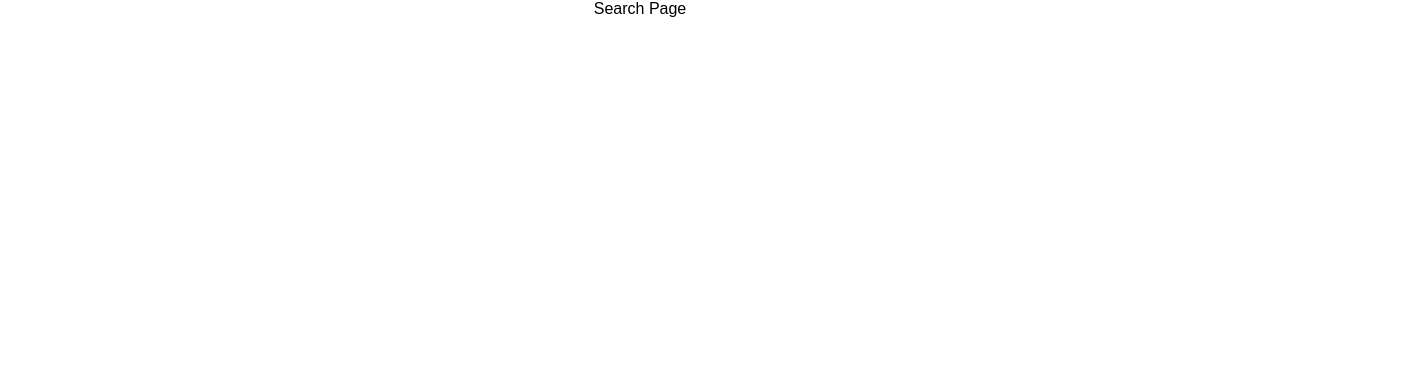
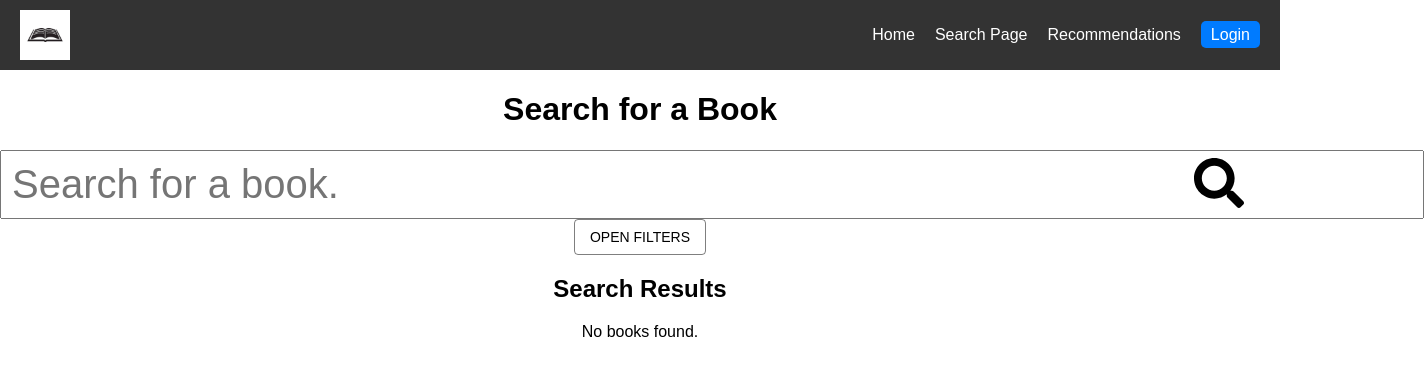
Before and after one commit to mckennareale/BookTalk, a React (Create React App) app in the folder book-app/: page /search in a window 1280 px wide. Shown: the top 376 px of the page, 1424 px wide, since content can reach past the window. Built offline with nearby package versions, Linux system fonts and the light colour scheme.

Commit message:
added a basic layout for a navigation bar and started functionality for a search page

```diff
--- a/book-app/src/App.js
+++ b/book-app/src/App.js
@@ -13,6 +13,7 @@ import LoginPage from './pages/LoginPage';
 import OnboardingPage from './pages/OnboardingPage';
 import RecsPage from './pages/RecsPage';
 import SearchPage from './pages/SearchPage';
+import NavigationBar from './components/NavigationBar';
 
 const theme = createTheme({
   typography: {
@@ -57,6 +58,7 @@ const theme = createTheme({
 function App() {
   return (
     <ThemeProvider theme={theme}>
+      <NavigationBar />
       <div className="App">
         <Routes>
           <Route path="/" element={<HomePage />} />
--- /dev/null
+++ b/book-app/src/components/NavigationBar.js
@@ -0,0 +1,28 @@
+import React from 'react';
+import { Link } from 'react-router-dom'; // Import Link for navigation
+import logo from '../assets/logo.png'; // Adjust the path if necessary
+import '../css/NavigationBar.css'; // Optional: Import a CSS file for styling
+
+const NavigationBar = () => {
+  return (
+    <nav className="navbar">
+      <img src={logo} alt="Logo" className="logo" />
+      <ul className="nav-links">
+        <li>
+          <Link to="/">Home</Link>
+        </li>
+        <li>
+          <Link to="/search">Search Page</Link>
+        </li>
+        <li>
+          <Link to="/recommendations">Recommendations</Link>
+        </li>
+        <li>
+          <Link to="/login" className="login-button">Login</Link>
+        </li>
+      </ul>
+    </nav>
+  );
+};
+
+export default NavigationBar;
--- /dev/null
+++ b/book-app/src/css/NavigationBar.css
@@ -0,0 +1,38 @@
+.navbar {
+  display: flex;
+  align-items: center;
+  justify-content: space-between;
+  background-color: #333; /* Background color */
+  padding: 10px 20px; /* Padding */
+}
+
+.logo {
+  height: 50px; /* Adjust logo size */
+}
+
+.nav-links {
+  list-style: none; /* Remove bullet points */
+  display: flex; /* Horizontal layout */
+  margin: 0; /* Remove default margin */
+  padding: 0; /* Remove default padding */
+}
+
+.nav-links li {
+  margin-left: 20px; /* Space between links */
+}
+
+.nav-links a {
+  color: white; /* Link color */
+  text-decoration: none; /* Remove underline */
+}
+
+.nav-links a:hover {
+  text-decoration: underline; /* Underline on hover */
+}
+
+.login-button {
+  background-color: #007bff; /* Button color */
+  color: white; /* Button text color */
+  padding: 5px 10px; /* Button padding */
+  border-radius: 5px; /* Rounded corners */
+}
--- a/book-app/src/pages/SearchPage.js
+++ b/book-app/src/pages/SearchPage.js
@@ -1,11 +1,93 @@
-import React from 'react'
+import React, { useState } from 'react';
+import { FaSearch } from 'react-icons/fa'; // Importing a magnifying glass icon
+import { Drawer, Button, List, ListItem, ListItemText } from '@mui/material'; // Importing MUI components
+import NavigationBar from '../components/NavigationBar';
 
 const SearchPage = () => {
+  const [searchTerm, setSearchTerm] = useState('');
+  const [filter, setFilter] = useState(''); // Example filter state
+  const [books, setBooks] = useState([]); // State to hold search results
+  const [drawerOpen, setDrawerOpen] = useState(false); // State to control drawer visibility
+
+  const handleSearch = () => {
+    // TODO: Implement search logic to fetch books based on searchTerm and filter
+  };
+
+  const handleKeyPress = (e) => {
+    if (e.key === 'Enter') {
+      handleSearch();
+    }
+  };
+
+  // opens
+  const toggleDrawer = (open) => (event) => {
+    if (event.type === 'keydown' && (event.key === 'Tab' || event.key === 'Shift')) {
+      return;
+    }
+    setDrawerOpen(open);
+  };
+
   return (
     <div>
-      Search Page
+      <h1>Search for a Book</h1>
+      <div style={{ position: 'relative' }}>
+        <input
+          type="text"
+          placeholder="Search for a book."
+          value={searchTerm}
+          onChange={(e) => setSearchTerm(e.target.value)}
+          onKeyDown={handleKeyPress}
+          style={{ width: '1400px', padding: '10px', fontSize: '40px' }} // Increased width and padding
+        />
+        <button
+          onClick={handleSearch}
+          style={{ position: 'absolute', right: '30px', top: '7px', background: 'none', border: 'none', cursor: 'pointer' }}
+        >
+        <FaSearch size={50} /> {/* Magnifying glass icon */}
+        </button>
+      </div>
+
+      <Button variant="outlined" onClick={toggleDrawer(true)}>Open Filters</Button>
+
+      <Drawer anchor="left" open={drawerOpen} onClose={toggleDrawer(false)}>
+        <div
+          role="presentation"
+          onClick={toggleDrawer(false)}
+          onKeyDown={toggleDrawer(false)}
+          style={{ width: 250 }}
+        >
+          <List>
+            <ListItem>
+              <ListItemText primary="Select Filter" />
+            </ListItem>
+            <ListItem button onClick={() => setFilter('author')}>
+              <ListItemText primary="Author" />
+            </ListItem>
+            <ListItem button onClick={() => setFilter('genre')}>
+              <ListItemText primary="Genre" />
+            </ListItem>
+            <ListItem button onClick={() => setFilter('year')}>
+              <ListItemText primary="Publication Year" />
+            </ListItem>
+            {/* Add more filter options as needed */}
+          </List>
+        </div>
+      </Drawer>
+
+      <div>
+        <h2>Search Results</h2>
+        {books.length > 0 ? (
+          <ul>
+            {books.map((book) => (
+              <li key={book.id}>{book.title} by {book.author}</li>
+            ))}
+          </ul>
+        ) : (
+          <p>No books found.</p>
+        )}
+      </div>
     </div>
-  )
-}
+  );
+};
 
-export default SearchPage
+export default SearchPage;
```
